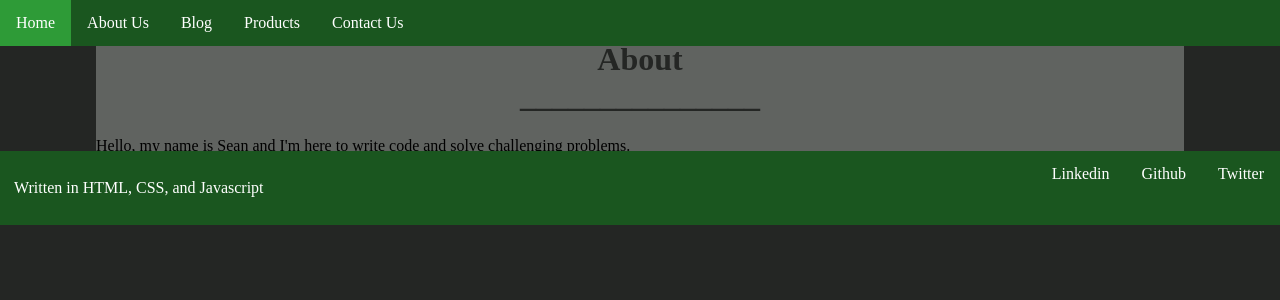
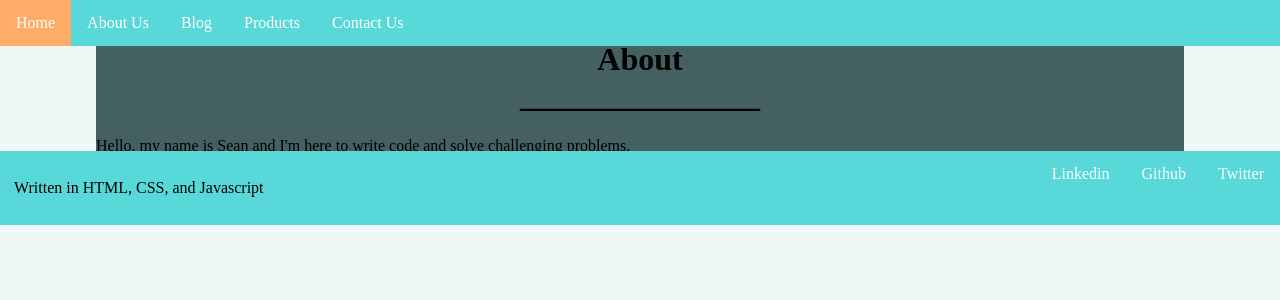
Before and after one commit to Gantrock/gantrock.github.io, a Jekyll site: the page built from about/index.html, in a window 1280 px wide and 900 px high. Shown: the top 300 px of the window. Built offline with Jekyll 4.4.1, drawn with Linux system fonts in a browser that asks for light colours.

Commit message:
Added color tests
Dark gray, light gray, teal and orange

```diff
--- a/css/main.css
+++ b/css/main.css
@@ -1,11 +1,18 @@
+/*background: #fefefe;
+darkgray: #456060;
+lightgray: #f0f7f7;
+blue: #58d8d8;
+orange: #ffac68;
+*/
 body, html {
-    background-color: #242624;
+    background-color: #f0f7f7;
     margin: 0;
     padding: 0;
     height: 100%;
     width: 100%;
     box-sizing: border-box;
   }
+/*base color*/
   #topBar{
     position: fixed;
     top: 0;
@@ -15,8 +22,9 @@ body, html {
     padding: 0;
     overflow: hidden;
     z-index: 2;
-    background-color: #1a561f;
+    background-color: #58d8d8;
   }
+/*base color*/
   #botBar{
     position: absolute;
     botom: 0;
@@ -26,15 +34,15 @@ body, html {
     padding: 0;
     overflow: hidden;
     z-index: 2;
-    background-color: #1a561f;
+    background-color: #58d8d8;
   }
   h1 {
-    color: #242624;
+    color: base;
     text-align: center;
   }
   li p{
     display: block;
-    color: white;
+    color: accent;
     text-align: center;
     padding: 12px 14px;
     text-decoration: none;
@@ -49,11 +57,13 @@ body, html {
   li a:visited {
     background-color: #2e9b37;
   }
+/*accent*/
   li a:hover {
-    background-color: #2e9b37;
+    background-color: #ffac68;
   }
+/*accent*/
   li a.active {
-    background-color: #2e9b37;
+    background-color: #ffac68;
   }
 
   ul {
@@ -73,18 +83,19 @@ body, html {
   .left {
     float: left;
   }
-
+/*dark gray*/
   .postContent {
     position: relative;
-    background-color: #858985;
+    background-color: #456060;
     margin: auto;
     height: 300px;
     z-index:1;
     padding: 0px;
   }
+/*dark gray*/
   .content {
     position: relative;
-    background-color: #858985;
+    background-color: #456060;
     z-index:1;
     padding: 0px;
   }
@@ -101,9 +112,9 @@ body, html {
     height: 600px;
   }
   #about {
-    background-color: #606360;
+    background-color: #456060;
   }
   #contact {
-    background-color: #606360;
+    background-color: #456060;
     height: 500px;
   }
```
